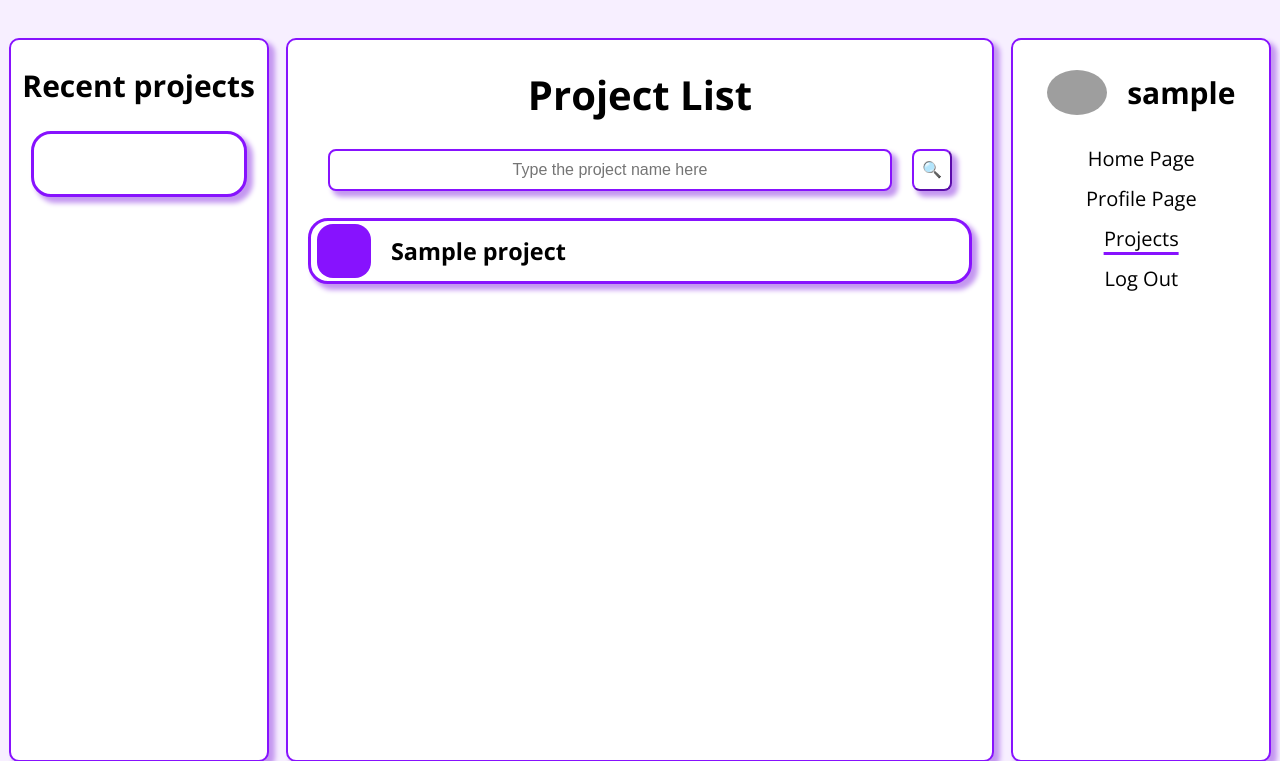
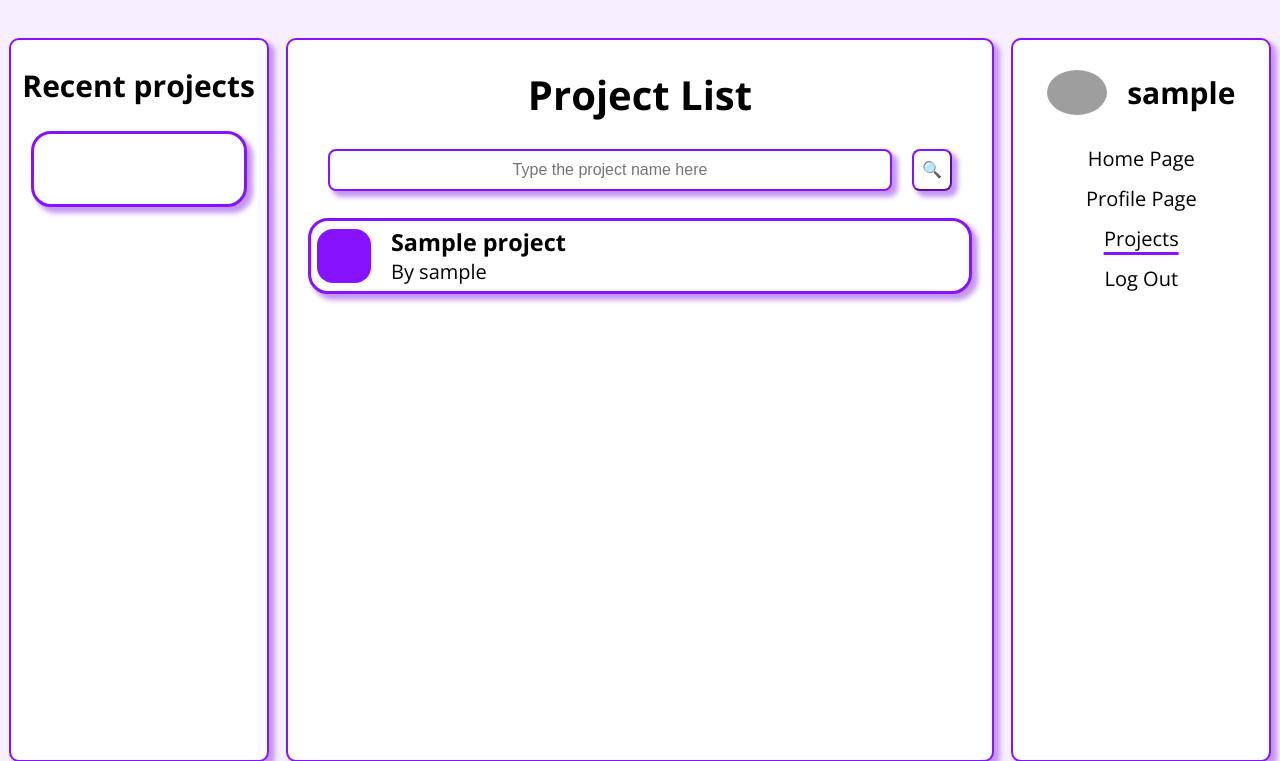
Before and after one commit to Miv2nir/diploma2425, a Django app: page /projects/ in a window 1280 px wide. Shown: the top 761 px of the page. Run offline with Django 5.2, Linux system fonts and the light colour scheme; a user stored in the database is signed in; tables that the repository leaves empty hold one stand-in row (values such as "Sample post"); grey boxes are pictures that could not be loaded.

Commit message:
add usernames to thumbs

```diff
--- a/timesite/backend/static/style.css
+++ b/timesite/backend/static/style.css
@@ -224,7 +224,7 @@
     background-color: var(--border-color);
 }
 .project-item {
-    height: 3rem;
+    height: 3.5rem;
     margin-left: 1rem;
     margin-right: 1rem;
     border: solid;
--- a/timesite/backend/templates/backend/project_list.html
+++ b/timesite/backend/templates/backend/project_list.html
@@ -33,7 +33,10 @@
                 {%for item in lookup%}
                 <div class="project-item">
                     <img src="{%static 'icon_placeholder.png' %}" class="thumb-icon">
-                    <h3>{{item.name}}</h3>
+                    <div style="text-align: start;">
+                        <h3 style="margin-bottom: 0; margin-top: 0;">{{item.name}}</h3>
+                        By {{item.user}}
+                    </div>
                 </div>
                 {%endfor%}
             </div>
```
